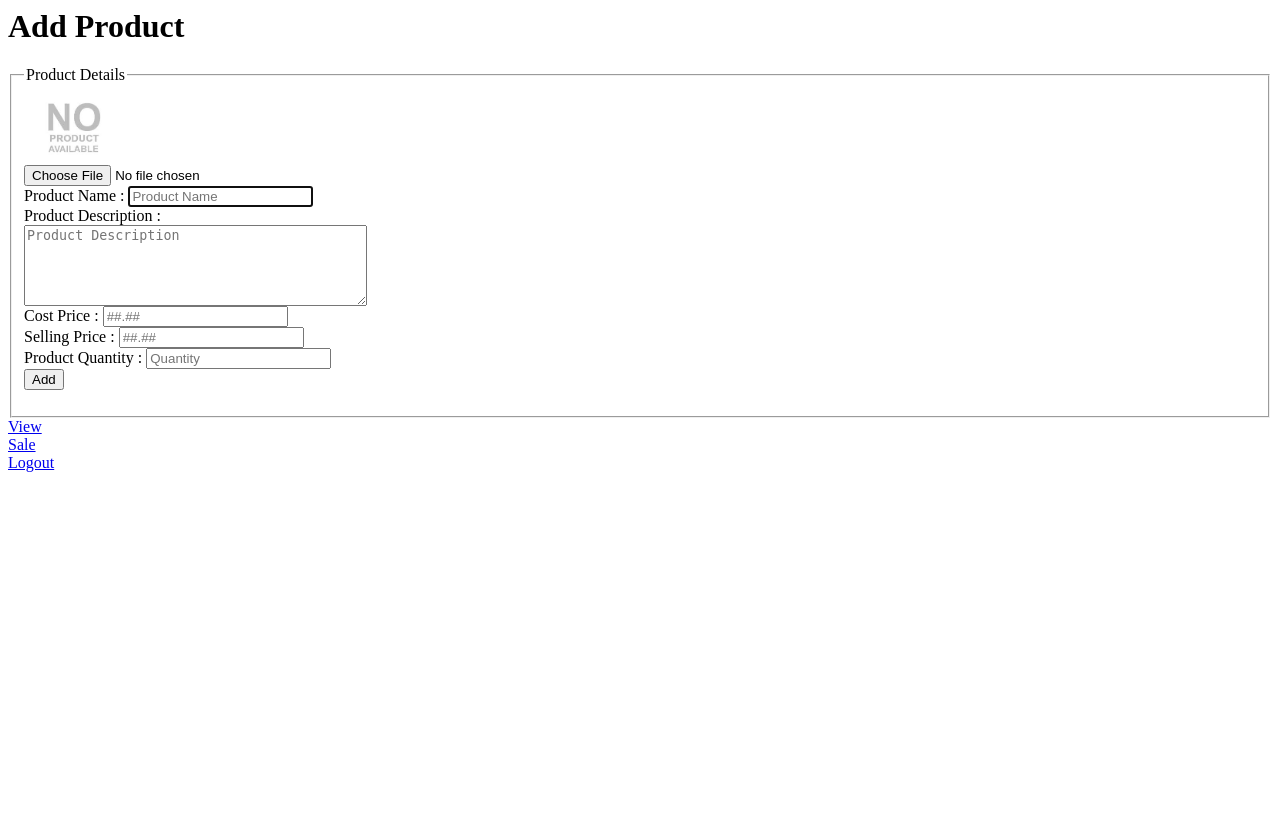
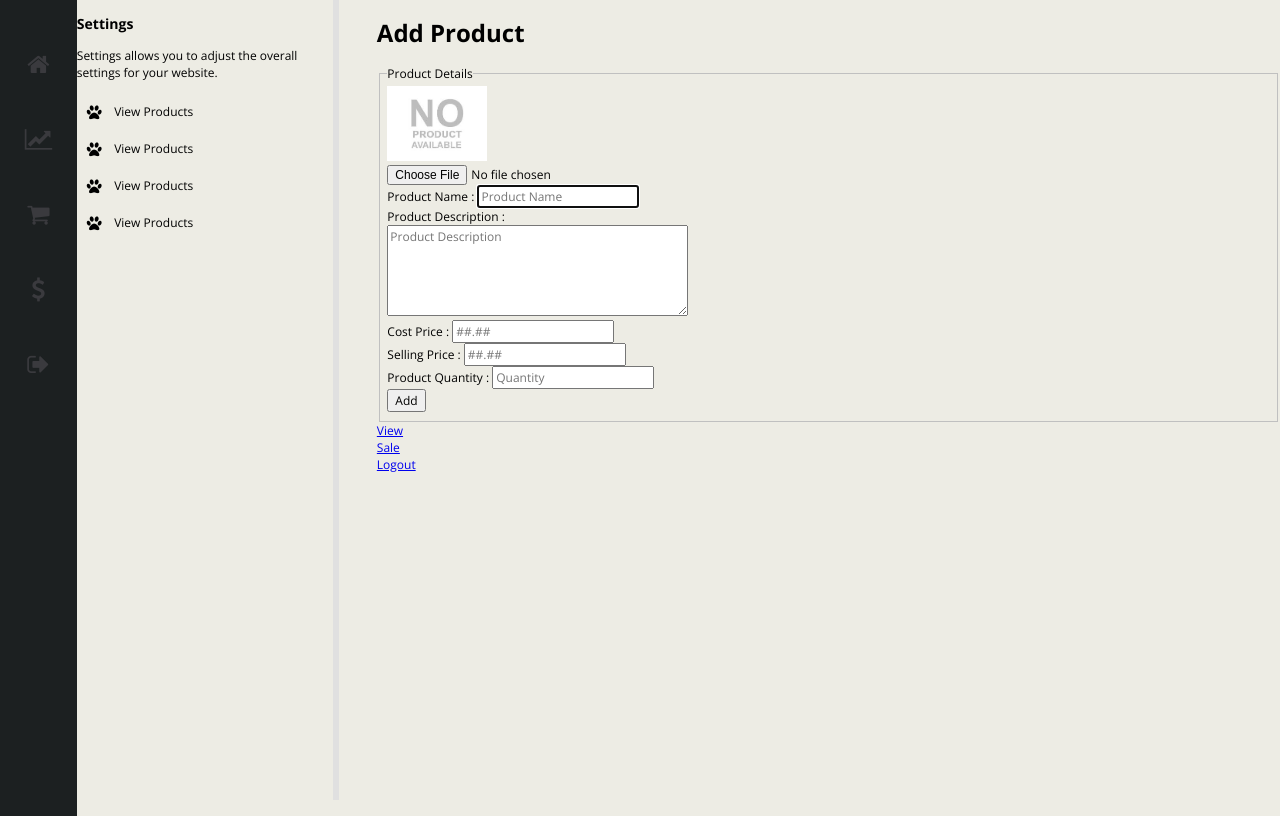
Before and after one commit to LaxxerS/webapp, a CodeIgniter app: the page made by application/views/view_admin_dashboard.php in a window 1280 px wide. Before the commit the page ends 472 px from the top, so only its background shows below. Run offline with CodeIgniter, Linux system fonts and the light colour scheme; data that the repository does not hold is empty; some libraries are stand-ins or nearby versions.

Commit message:
Admin panel

```diff
--- a/application/views/view_admin_dashboard.php
+++ b/application/views/view_admin_dashboard.php
@@ -1,3 +1,42 @@
+<!doctype html>
+<html class="no-js" lang="">
+    <head>
+        <meta charset="utf-8">
+        <meta http-equiv="X-UA-Compatible" content="IE=edge">
+        <title></title>
+        <meta name="description" content="">
+        <meta name="viewport" content="width=device-width, initial-scale=1">
+
+        <!-- Place favicon.ico and apple-touch-icon(s) in the root directory -->
+
+        <link rel="stylesheet" href="public/assets/css/normalize.css">
+        <link rel="stylesheet" href="public/assets/css/admin-ui.css">
+        <link href="//maxcdn.bootstrapcdn.com/font-awesome/4.2.0/css/font-awesome.min.css" rel="stylesheet">
+        <link href='https://fonts.googleapis.com/css?family=Open+Sans:400,300,700' rel='stylesheet' type='text/css'>
+
+    </head>
+
+    <nav class="sidebar-outer">
+    	<ul>
+    		<li><a href="#"><i class="fa fa-home fa-2x"></i></a>
+    		<li><a href="#"><i class="fa fa-line-chart fa-2x"></i></a>
+    		<li><a href="#"><i class="fa fa-shopping-cart fa-2x"></i></li></a>
+    		<li><a href="#"><i class="fa fa-usd fa-2x"></i></li></a>
+    		<li><a href="#"><i class="fa fa-sign-out fa-2x"></i></li></a>
+    	</ul>
+    </nav>
+
+    <nav class="sidebar-inner">
+    	<h3>Settings</h3>
+    	<p>Settings allows you to adjust the overall settings for your website.</p>
+    	<ul>
+    		<li><i class="fa fa-paw fa-lg"></i>&nbsp;&nbsp;&nbsp;&nbsp;View Products</li>
+    		<li><i class="fa fa-paw fa-lg"></i>&nbsp;&nbsp;&nbsp;&nbsp;View Products</li>
+    		<li><i class="fa fa-paw fa-lg"></i>&nbsp;&nbsp;&nbsp;&nbsp;View Products</li>
+    		<li><i class="fa fa-paw fa-lg"></i>&nbsp;&nbsp;&nbsp;&nbsp;View Products</li>
+    	</ul>
+
+    </nav>
 <div >
 	<h1>Add Product</h1>
 		<?php
@@ -68,3 +107,6 @@ echo anchor('admin/saleSummary', 'Sale'). "<br>";
 echo anchor('home/logout', 'Logout');
 
 ?>
+
+</body>
+</html>
```
Also changed, not shown: public/assets/css/admin-ui.css (added), public/assets/css/style.css, public/assets/images/preview.jpg, public/product/1.jpg (added).
